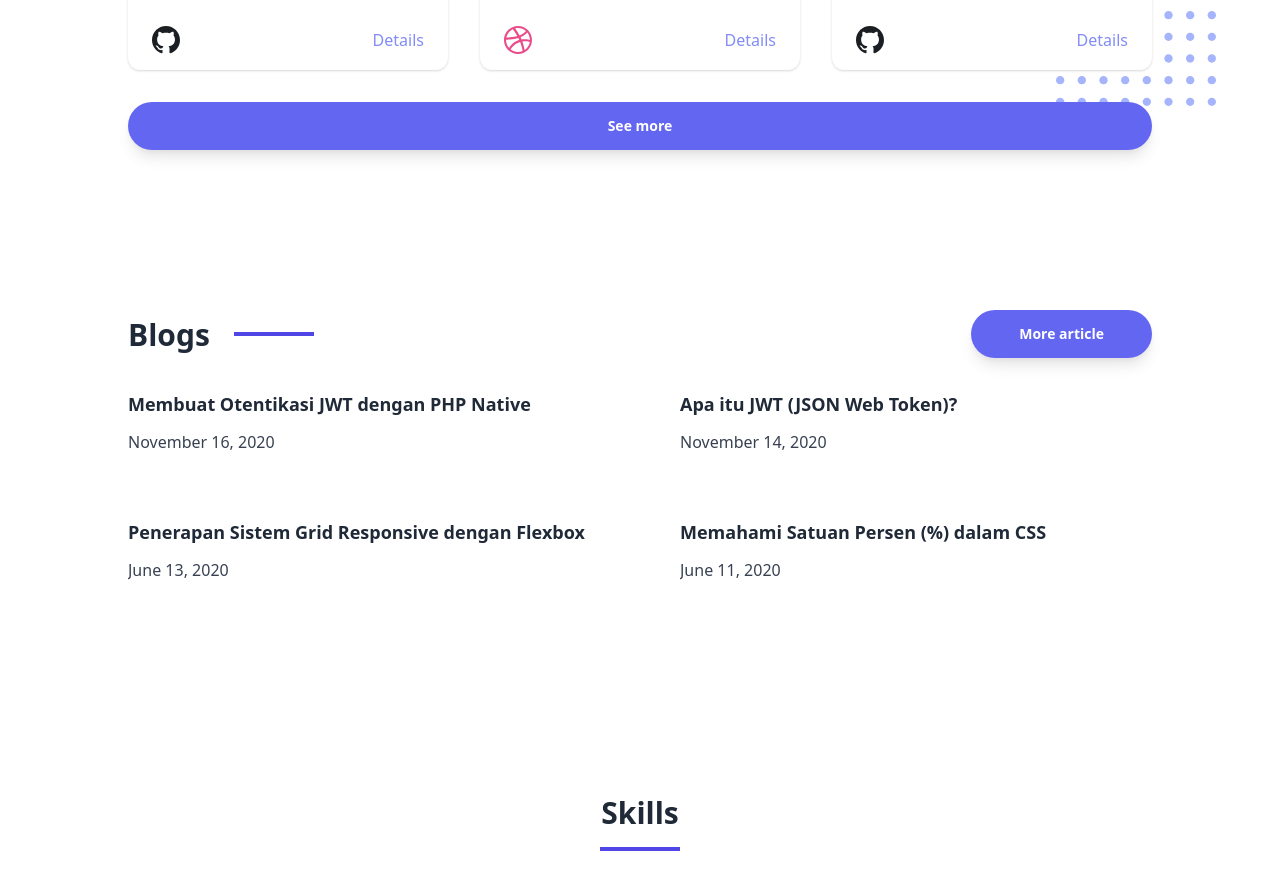
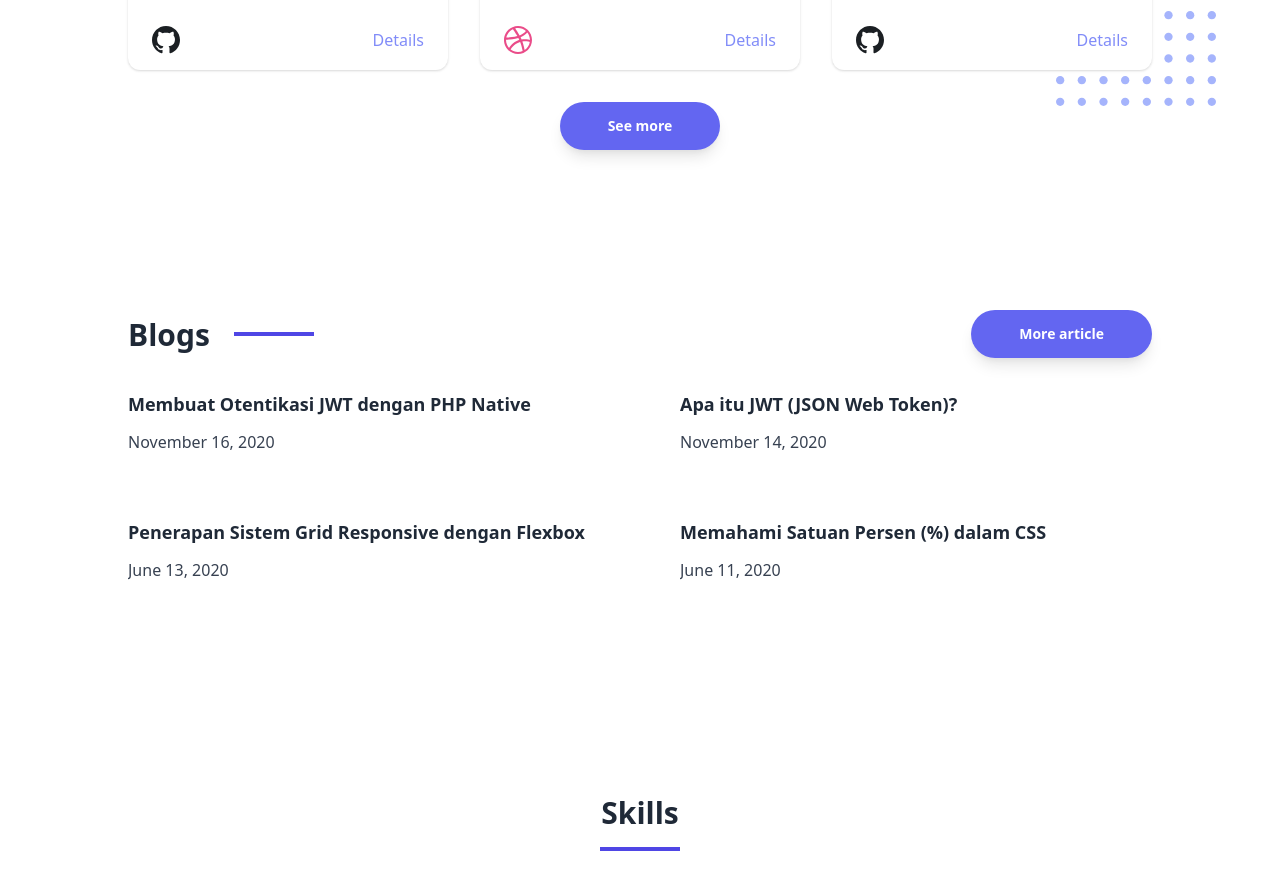
Before and after one commit to greendream21/farmer, a React (Create React App) app: page / in a window 1280 px wide. Shown: the part 1460-2347 px from the top of the page. Built offline with nearby package versions, Linux system fonts and the light colour scheme; a web font is replaced by a local one.

Commit message:
Fixed project 'see more' button

```diff
--- a/public/index.html
+++ b/public/index.html
@@ -4,10 +4,11 @@
     <meta charset="utf-8" />
     <link rel="icon" href="%PUBLIC_URL%/favicon.ico" />
     <meta name="viewport" content="width=device-width, initial-scale=1" />
-    <meta name="theme-color" content="#000000" />
+    <meta name="theme-color" content="#ffffff" />
+    <meta name="title" content="Faqih Muntashir">
     <meta
       name="description"
-      content="Web site created using create-react-app"
+      content="Professional Fullstack Developer"
     />
     <link rel="apple-touch-icon" href="%PUBLIC_URL%/logo192.png" />
     <!--
@@ -25,7 +26,7 @@
       work correctly both with client-side routing and a non-root public URL.
       Learn how to configure a non-root public URL by running `npm run build`.
     -->
-    <title>React App</title>
+    <title>Faqih Muntashir's Portfolio</title>
   </head>
   <body>
     <noscript>You need to enable JavaScript to run this app.</noscript>
--- a/src/components/organisms/Projects/index.tsx
+++ b/src/components/organisms/Projects/index.tsx
@@ -84,8 +84,8 @@ const Projects = forwardRef<HTMLElement | undefined, ProjectsSectionProps>(
           ))}
         </div>
 
-        <Animated.FromDirection from="bottom" animate={controls} custom={2} delay={1}>
-          <RoundedButton as="a" href="https://github.com/itsfaqih" className="mx-auto mt-8">
+        <Animated.FromDirection className="flex justify-center mt-8" from="bottom" animate={controls} custom={2} delay={1}>
+          <RoundedButton as="a" href="https://github.com/itsfaqih">
             {language.value === 'en' ? 'See more' : 'Lihat Selengkapnya'}
           </RoundedButton>
         </Animated.FromDirection>
```
